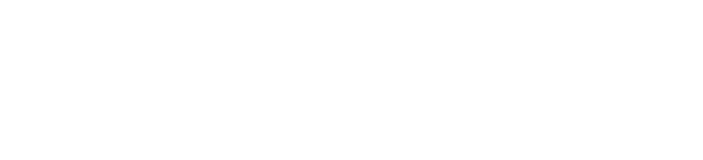
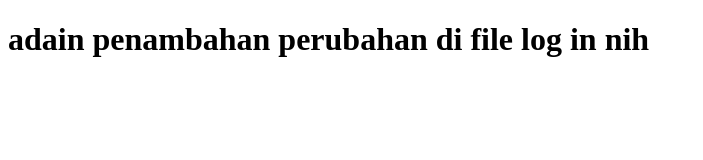
Before and after one commit to febrianblo/belajar-git, a plain HTML site: page login.html in a window 1280 px wide. Shown: the whole page, without its empty margins (0-703 px from the left). Drawn offline with Linux system fonts and the light colour scheme.

Commit message:
menambahkan h1

```diff
--- a/login.html
+++ b/login.html
@@ -8,7 +8,7 @@
 </head>
 
 <body>
-
+    <h1>adain penambahan perubahan di file log in nih</h1>
 </body>
 
 </html>
```
